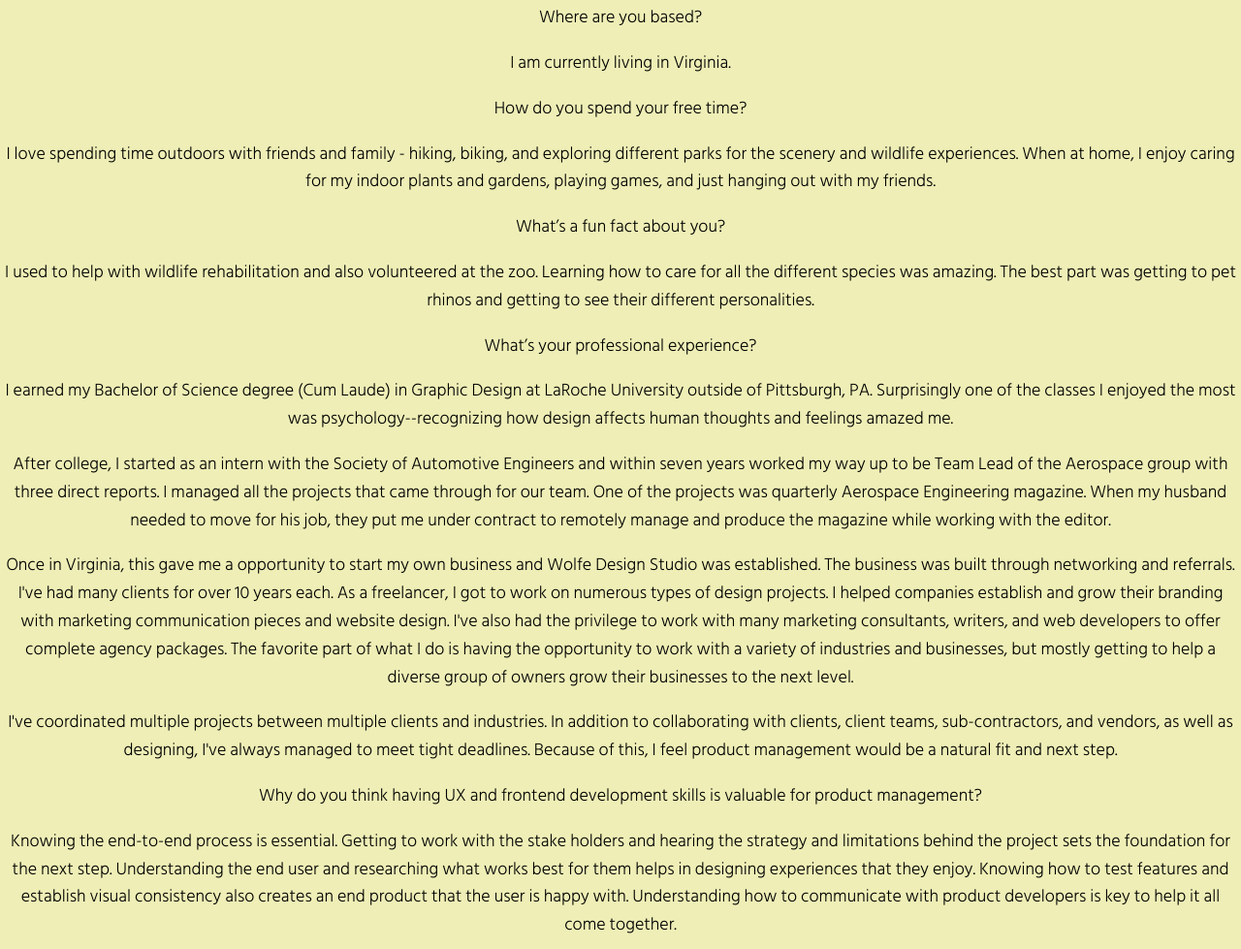
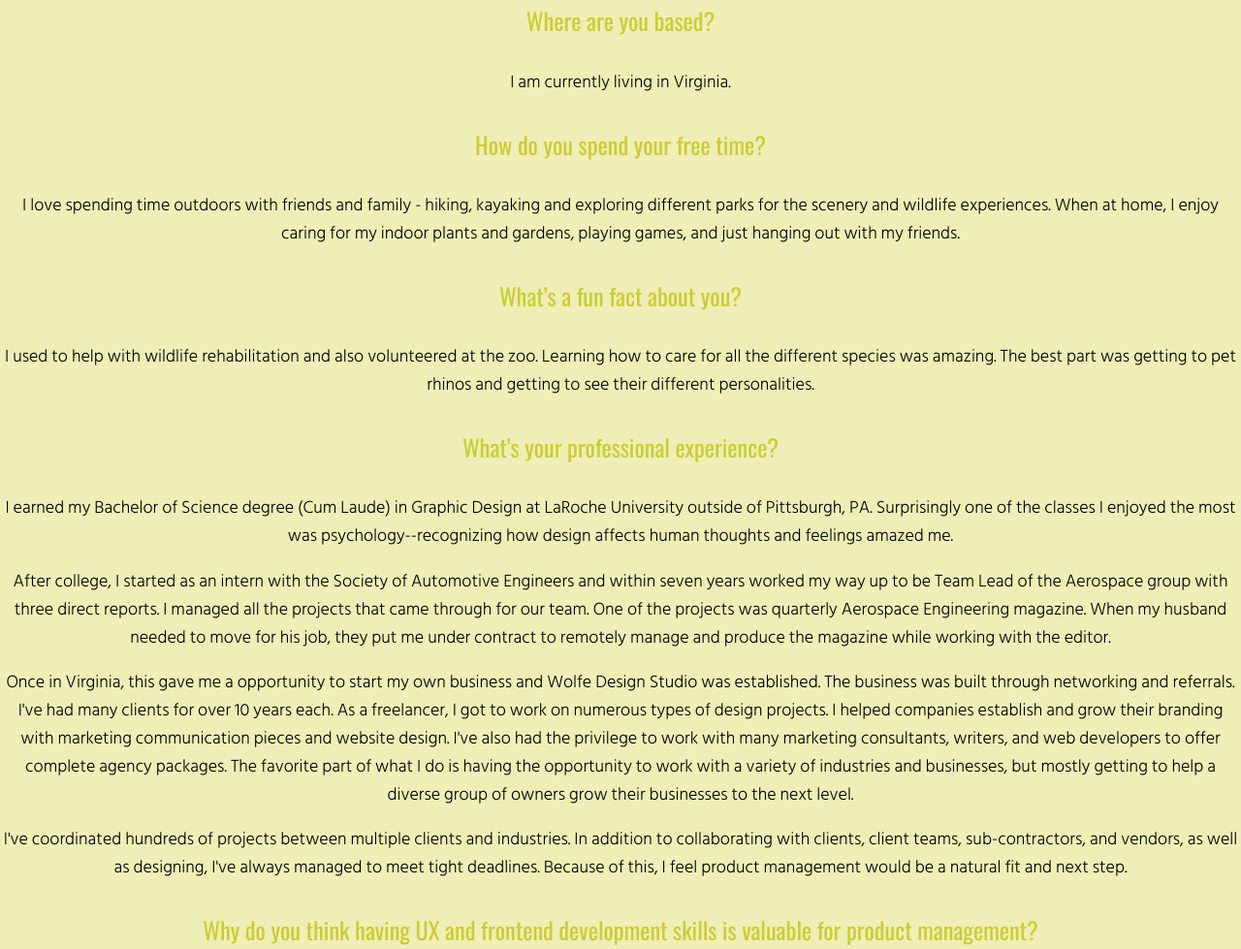
Before and after one commit to wds757/portfolio-website, a plain HTML site: page about.html in a window 1280 px wide. Shown: the part 1677-2656 px from the top of the page at 97% size. Drawn offline with nearby package versions, Linux system fonts and the light colour scheme.

Commit message:
adjusted about text
added h4 tags on questions

```diff
--- a/about.html
+++ b/about.html
@@ -82,24 +82,25 @@
     </picture>
   </div>
 
+
 <!--For the story with heading section-->
 <h2>My Story</h2>
-        <p>Where are you based?</p>
-        <p>I am currently living in Virginia.</p>
+            <h4>Where are you based?</h4>
+            <p>I am currently living in Virginia.</p>
 
-            <p>How do you spend your free time?</p>
-            <p>I love spending time outdoors with friends and family - hiking, biking, and exploring different parks for the scenery and wildlife experiences.  When at home, I enjoy caring for my indoor plants and gardens, playing games, and just hanging out with my friends.</p>
+            <h4>How do you spend your free time?</h4>
+            <p>I love spending time outdoors with friends and family - hiking, kayaking and exploring different parks for the scenery and wildlife experiences.  When at home, I enjoy caring for my indoor plants and gardens, playing games, and just hanging out with my friends.</p>
 
-            <p>What’s a fun fact about you?</p>
+            <h4>What’s a fun fact about you?</h4>
             <p>I used to help with wildlife rehabilitation and also volunteered at the zoo. Learning how to care for all the different species was amazing. The best part was getting to pet rhinos and getting to see their different personalities. </p>
 
-            <p>What’s your professional experience?</p>
+            <h4>What’s your professional experience?</h4>
             <p>I earned my Bachelor of Science degree (Cum Laude) in Graphic Design at LaRoche University outside of Pittsburgh, PA. Surprisingly one of the classes I enjoyed the most was psychology--recognizing how design affects human thoughts and feelings amazed me.</p>
             <p>After college, I started as an intern with the Society of Automotive Engineers and within seven years worked my way up to be Team Lead of the Aerospace group with three direct reports. I managed all the projects that came through for our team. One of the projects was quarterly Aerospace Engineering magazine. When my husband needed to move for his job, they put me under contract to remotely manage and produce the magazine while working with the editor.</p>
             <p>Once in Virginia, this gave me a opportunity to start my own business and Wolfe Design Studio was established. The business was built through networking and referrals. I've had many clients for over 10 years each. As a freelancer, I got to work on numerous types of design projects. I helped companies establish and grow their branding with marketing communication pieces and website design. I've also had the privilege to work with many marketing consultants, writers, and web developers to offer complete agency packages. The favorite part of what I do is having the opportunity to work with a variety of industries and businesses, but mostly getting to help a diverse group of owners grow their businesses to the next level.</p>
-            <p>I've coordinated multiple projects between multiple clients and industries. In addition to collaborating with clients, client teams, sub-contractors, and vendors, as well as designing, I've always managed to meet tight deadlines. Because of this, I feel product management would be a natural fit and next step.</p>
+            <p>I've coordinated hundreds of projects between multiple clients and industries. In addition to collaborating with clients, client teams, sub-contractors, and vendors, as well as designing, I've always managed to meet tight deadlines. Because of this, I feel product management would be a natural fit and next step.</p>
 
-            <p>Why do you think having UX and frontend development skills is valuable for product management?</p>
+            <h4>Why do you think having UX and frontend development skills is valuable for product management?</h4>
             <p>Knowing the end-to-end process is essential. Getting to work with the stake holders and hearing the strategy and limitations behind the project sets the foundation for the next step. Understanding the end user and researching what works best for them helps in designing experiences that they enjoy. Knowing how to test features and establish visual consistency also creates an end product that the user is happy with. Understanding how to communicate with product developers is key to help it all come together.</p>
     </div>
   </div>
@@ -120,13 +121,12 @@
 <p>user centered, customer focus, user research, user interviewing, affinity mapping, surveys, card sorting, user flows, personas, customer journeys, usability testing, ux best practices, wireframing, prototyping, HTML, CSS, JavaScript</p>
 
 <h3>Tools</h3>
-<p>Figma, UX Research Tools, InDesign, Photoshop, Illustrator, Acrobat Pro, Premier Rush, Retail Photography, Adobe XD</p>
-
-
+<p>Figma, UX Research Tools, InDesign, Photoshop, Illustrator, Acrobat Pro, Premier Rush, Photography, Adobe XD</p>
 
 
 
 </main>
+
 
 <!--For the footer-->
 <footer id="contact">
```
